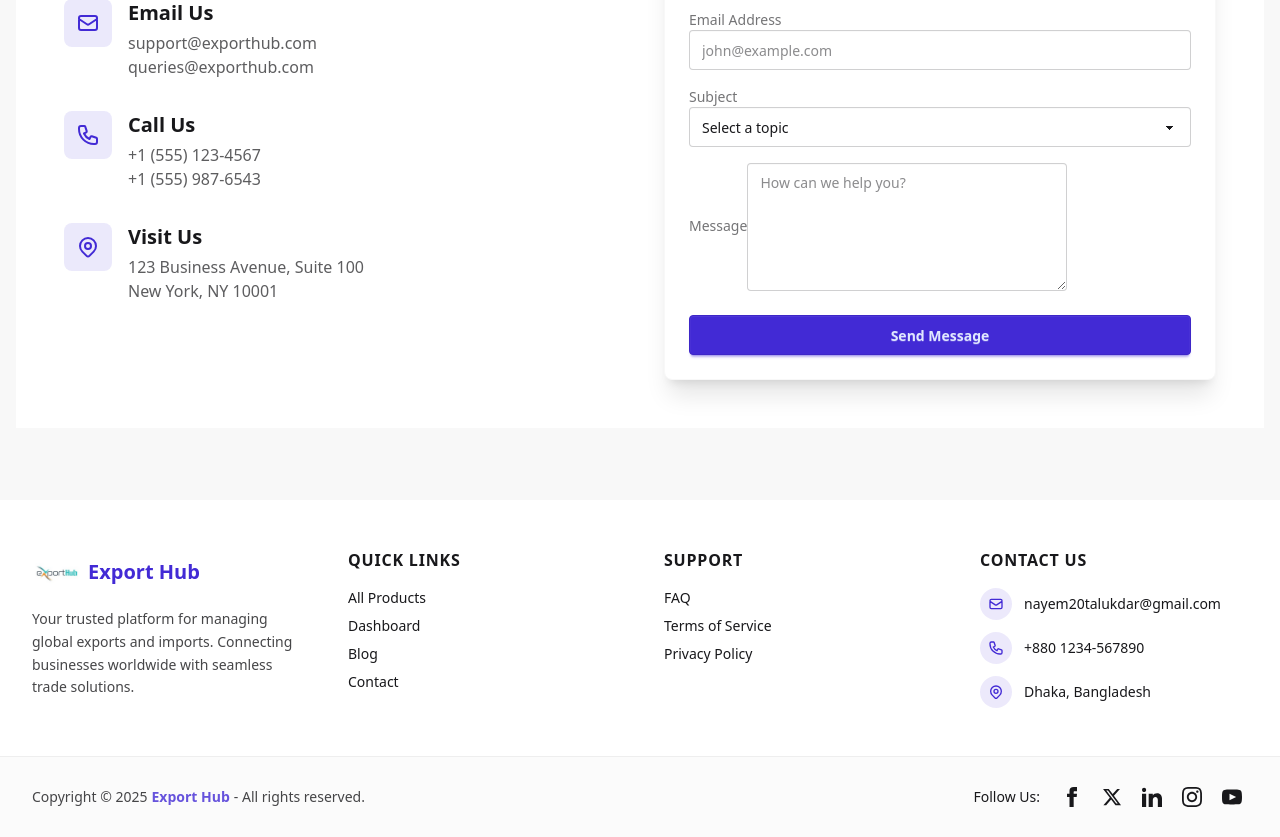
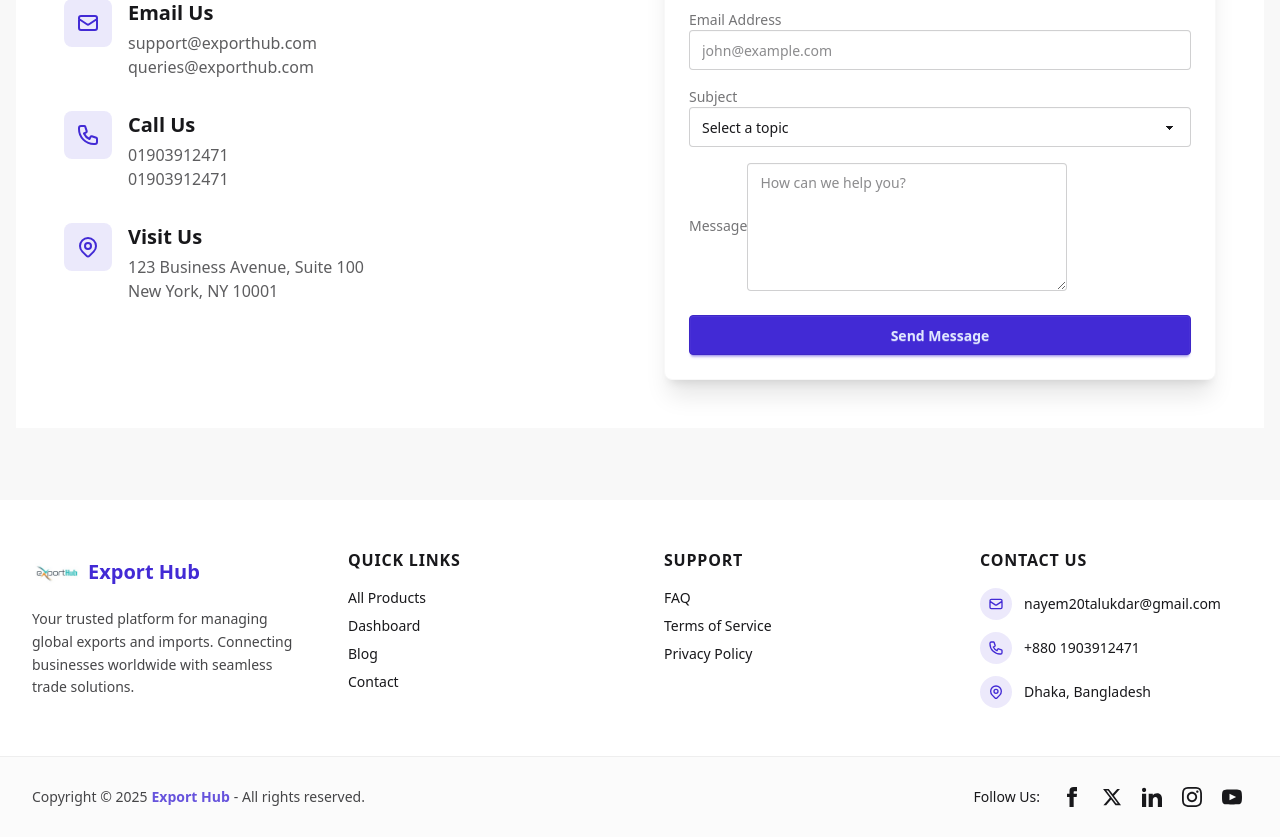
Before and after one commit to Nayem-51/client_10, a React (Vite) app: page /contact in a window 1280 px wide. Shown: the part 505-1342 px from the top of the page. Built offline with nearby package versions, Linux system fonts and the light colour scheme.

Commit message:
feat: introduce `Root` layout component with navigation, theme toggle, and initial `Home` and `Contact` pages.

```diff
--- a/src/Layout/Root.jsx
+++ b/src/Layout/Root.jsx
@@ -363,7 +363,7 @@ const Root = () => {
                       <path strokeLinecap="round" strokeLinejoin="round" strokeWidth={2} d="M3 5a2 2 0 012-2h3.28a1 1 0 01.948.684l1.498 4.493a1 1 0 01-.502 1.21l-2.257 1.13a11.042 11.042 0 005.516 5.516l1.13-2.257a1 1 0 011.21-.502l4.493 1.498a1 1 0 01.684.949V19a2 2 0 01-2 2h-1C9.716 21 3 14.284 3 6V5z" />
                     </svg>
                   </div>
-                  <span>+880 1234-567890</span>
+                  <span>+880 1903912471</span>
                 </a>
                 <div className="flex items-center gap-2 sm:gap-3 text-xs sm:text-sm">
                   <div className="shrink-0 w-7 h-7 sm:w-8 sm:h-8 bg-primary/10 rounded-full flex items-center justify-center">
--- a/src/pages/Contact.jsx
+++ b/src/pages/Contact.jsx
@@ -56,8 +56,8 @@ const Contact = () => {
                             </div>
                             <div>
                                 <h3 className="text-xl font-semibold mb-1">Call Us</h3>
-                                <p className="text-base-content/70">+1 (555) 123-4567</p>
-                                <p className="text-base-content/70">+1 (555) 987-6543</p>
+                                <p className="text-base-content/70">01903912471</p>
+                                <p className="text-base-content/70">01903912471</p>
                             </div>
                         </div>
 
--- a/src/pages/Home.jsx
+++ b/src/pages/Home.jsx
@@ -22,10 +22,10 @@ function Home() {
       id: 2,
       title: "Global Trade Made Easy",
       desc: "Connect with suppliers worldwide. Manage your exports and imports efficiently.",
-      bg: "from-secondary to-accent",
-      btnText: "Add Your Product",
-      link: "/add-export",
-      btnClass: "btn-primary"
+      bg: "from-teal-400 via-blue-500 to-pink-500",
+      btnText: "Add Export",
+      link: "/dashboard/add-export",
+      btnClass: "btn-primary border-none shadow-xl hover:bg-white hover:text-primary"
     },
     {
       id: 3,
@@ -378,10 +378,10 @@ function Home() {
             </div>
 
             <div className="card-actions justify-start z-10">
-              <button className="btn bg-white text-indigo-600 hover:bg-yellow-300 hover:text-indigo-900 border-0 btn-lg font-bold px-8 shadow-xl hover:shadow-2xl transform hover:-translate-y-1 transition-all rounded-full group">
-                Shop Now
+              <Link to="/all-products" className="btn bg-white text-indigo-600 hover:bg-yellow-300 hover:text-indigo-900 border-0 btn-lg font-bold px-8 shadow-xl hover:shadow-2xl transform hover:-translate-y-1 transition-all rounded-full group">
+                All Products
                 <svg xmlns="http://www.w3.org/2000/svg" className="h-6 w-6 ml-2 group-hover:translate-x-1 transition-transform" fill="none" viewBox="0 0 24 24" stroke="currentColor"><path strokeLinecap="round" strokeLinejoin="round" strokeWidth="2" d="M14 5l7 7m0 0l-7 7m7-7H3" /></svg>
-              </button>
+              </Link>
             </div>
           </div>
         </div>
```
